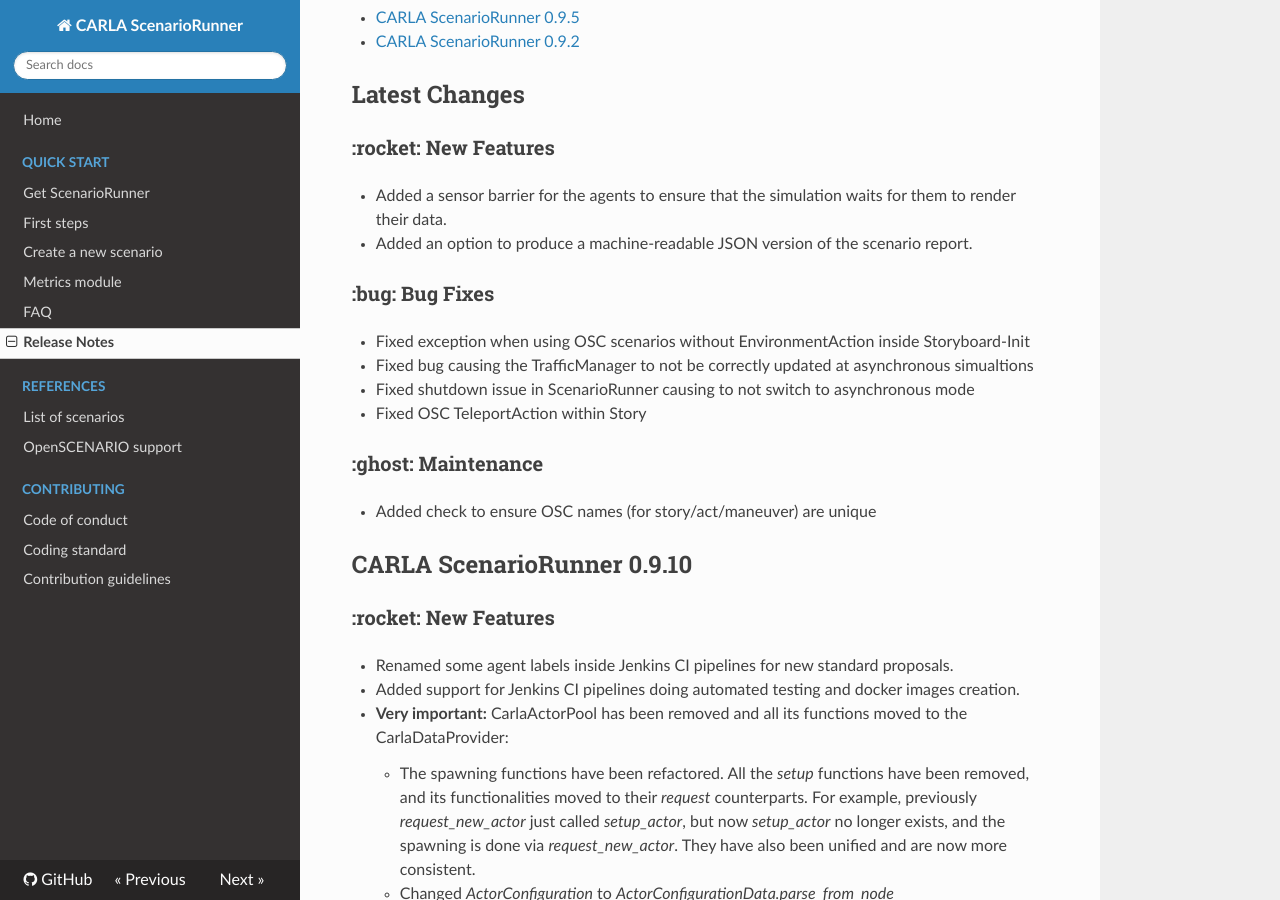
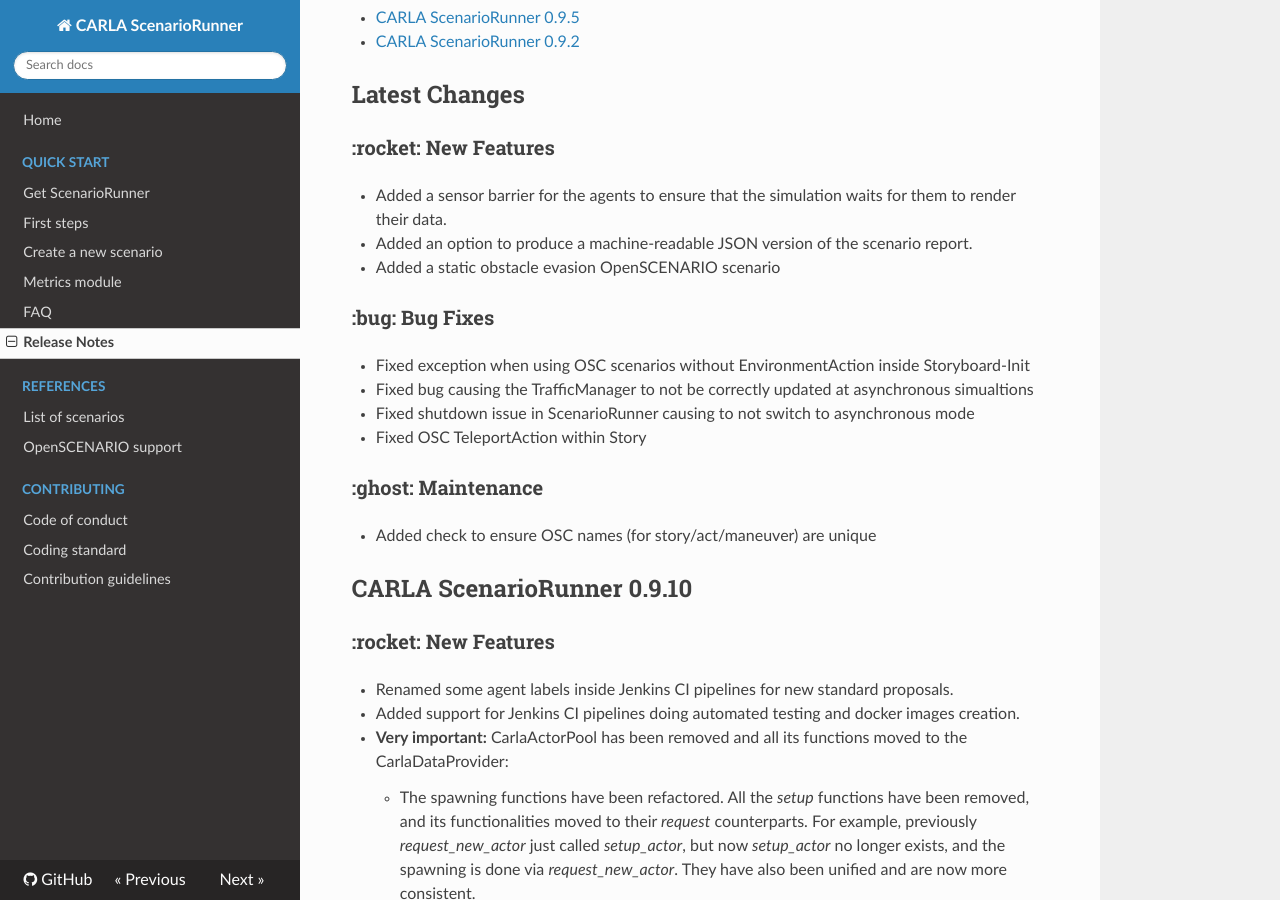
Before and after one commit to carla-simulator/scenario_runner, an MkDocs documentation site: the page built from Docs/CHANGELOG.md, in a window 1280 px wide and 900 px high, scrolled down 317 px. Built offline with MkDocs 1.6.1, drawn with Linux system fonts in a browser that asks for light colours; nearby versions of some CDN libraries.

Commit message:
Added obstacle evasion OpenSCENARIO example
Added an obstacle evasion scenario for OpenSCENARIO which is meant to test agents for (static) obstacle evasion
capability. It consists of some containers placed along the road that should be evaded.

```diff
--- a/Docs/CHANGELOG.md
+++ b/Docs/CHANGELOG.md
@@ -13,6 +13,7 @@
 ### :rocket: New Features
 * Added a sensor barrier for the agents to ensure that the simulation waits for them to render their data.
 * Added an option to produce a machine-readable JSON version of the scenario report.
+* Added a static obstacle evasion OpenSCENARIO scenario
 ### :bug: Bug Fixes
 * Fixed exception when using OSC scenarios without EnvironmentAction inside Storyboard-Init
 * Fixed bug causing the TrafficManager to not be correctly updated at asynchronous simualtions
```
Also changed, not shown: 1 other file.
